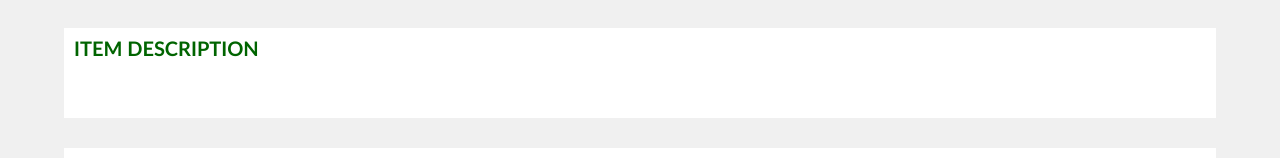
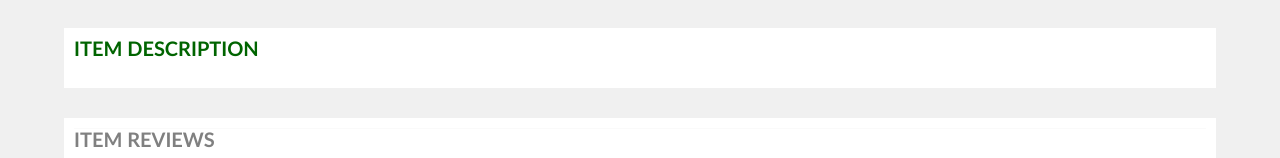
Before and after one commit to Use-My-Tech-1/FrontEnd-1, a React (Create React App) app: page /item/1 in a window 1280 px wide. Shown: the part 599-757 px from the top of the page. Built offline with nearby package versions, Linux system fonts and the light colour scheme; no server answers; sample sign-in values are in the browser's storage.

Commit message:
fixed css for description (#25)

```diff
--- a/src/components/Availability.jsx
+++ b/src/components/Availability.jsx
@@ -10,7 +10,7 @@ function Availability({item}) {
           .catch((err) => console.log(err))
       }
       ItemDescription()
-  }, [])
+  }, [item])
   return (
     <div>
       <p className="item-description">{description}</p>
--- a/src/css/index.css
+++ b/src/css/index.css
@@ -230,6 +230,7 @@ nav {
   min-height: 70vh;
   display: flex;
   align-items: center;
+
 }
 .RadioContainer {
   display: flex;
@@ -492,6 +493,12 @@ input.upload {
   background: white;
   padding: 10px;
 }
+
+.item-description p{
+  margin-top: 0;
+  background: white;
+  padding: 5px;
+}
 .item-description h3 {
   color: gray;
   padding-bottom: 10px;
--- a/src/pages/ItemCard.jsx
+++ b/src/pages/ItemCard.jsx
@@ -132,7 +132,7 @@ function ItemCard(props) {
                         src='https://rentitems.com/assets/images/icons/delivery.svg'
                         alt='delivery icon'
                       />
-                      <Link to="/">Check availability </Link>
+                      <Link to={url}>Check availability </Link>
                     </div>
                     <div className='item-pickup-info'>
                       <img
```
